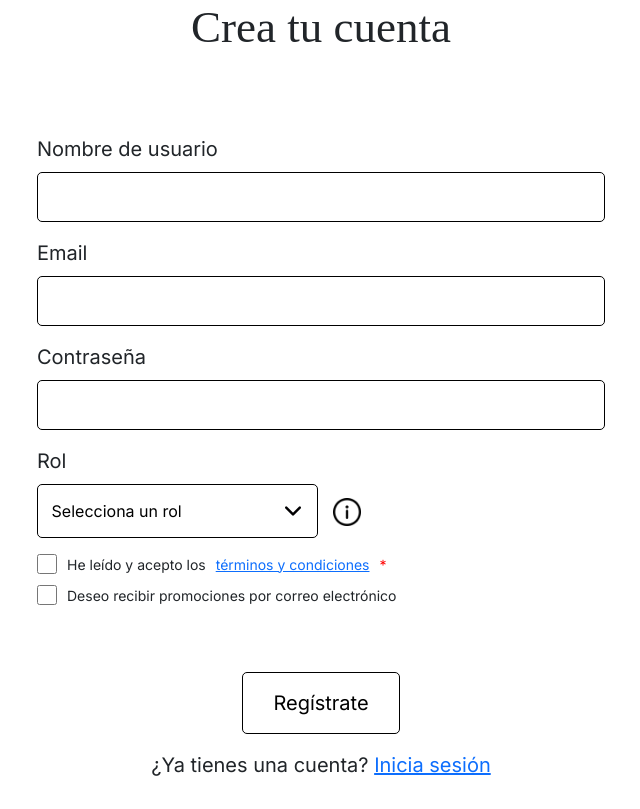
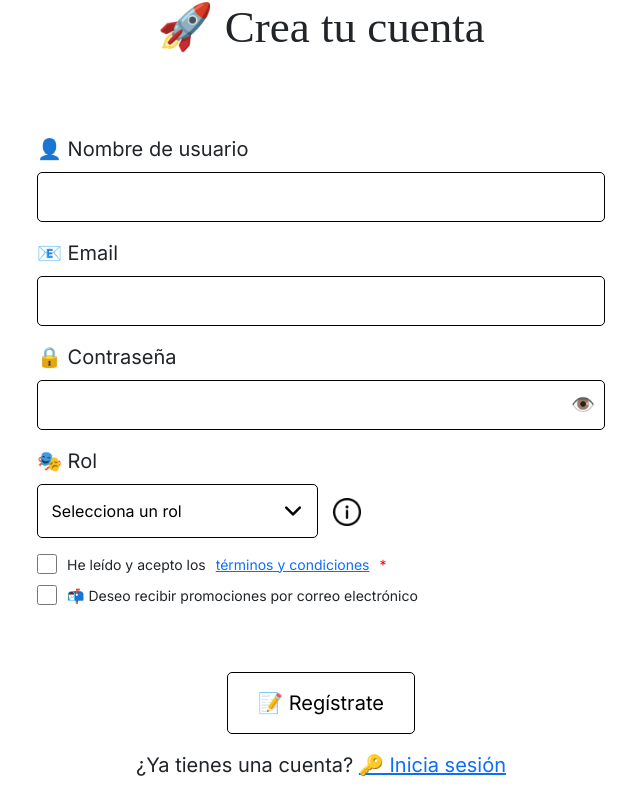
Before and after one commit to rekloyd/PettieExpressJS, a React (Vite) app in the folder frontend/Pettie/: page /register in a window 1280 px wide. Shown: the part 391-1200 px from the top of the page, without its empty margins (319-959 px from the left). Built offline with nearby package versions, Linux system fonts and the light colour scheme; a web font is replaced by a local one.

Commit message:
Login INCIDENT

```diff
--- a/frontend/Pettie/src/components/LoginForm.tsx
+++ b/frontend/Pettie/src/components/LoginForm.tsx
@@ -1,10 +1,8 @@
-// src/components/LoginForm.tsx
 import React, { useState, useEffect } from "react";
 import { useNavigate, Link } from "react-router-dom";
 import logo from "../assets/logo.png";
 import "../styles/login.css";
 
-// Define el tipo de las props que recibe LoginForm
 interface LoginFormProps {
   onLoginSuccess: () => void;
 }
@@ -13,6 +11,7 @@ const LoginForm: React.FC<LoginFormProps> = ({ onLoginSuccess }) => {
   const [nombreUsuario, setNombreUsuario] = useState("");
   const [contrasenaUsuario, setContrasenaUsuario] = useState("");
   const [error, setError] = useState("");
+  const [mostrarContrasena, setMostrarContrasena] = useState(false);
   const navigate = useNavigate();
 
   useEffect(() => {
@@ -36,14 +35,9 @@ const LoginForm: React.FC<LoginFormProps> = ({ onLoginSuccess }) => {
       const result = await response.json();
 
       if (response.ok) {
-        // Guardamos el idUsuario en sessionStorage
         const { idUsuario } = result.usuario;
         sessionStorage.setItem("idUsuario", idUsuario.toString());
-
-        // Avisamos a App que login fue exitoso para refrescar Navbar
         onLoginSuccess();
-
-        // Navegamos al home
         navigate("/");
       } else {
         setError(result.message);
@@ -51,6 +45,10 @@ const LoginForm: React.FC<LoginFormProps> = ({ onLoginSuccess }) => {
     } catch {
       setError("Credenciales incorrectas, inténtalo de nuevo.");
     }
+  };
+
+  const toggleMostrarContrasena = () => {
+    setMostrarContrasena(prev => !prev);
   };
 
   return (
@@ -92,21 +90,21 @@ const LoginForm: React.FC<LoginFormProps> = ({ onLoginSuccess }) => {
             textAlign: "center",
           }}
         >
-          Inicia sesión en Pettie
+          🐾 Inicia sesión en Pettie
         </h2>
       </div>
 
       <form onSubmit={handleSubmit}>
         <div style={{ marginBottom: "1rem" }}>
           <label htmlFor="nombreUsuario" style={{ display: "block", marginBottom: ".5rem" }}>
-            Nombre de usuario
+            👤 Nombre de usuario
           </label>
           <input
             type="text"
             id="nombreUsuario"
             required
             value={nombreUsuario}
-            onChange={(e) => setNombreUsuario(e.target.value)}
+            onChange={e => setNombreUsuario(e.target.value)}
             style={{
               width: "100%",
               padding: ".75rem",
@@ -117,32 +115,48 @@ const LoginForm: React.FC<LoginFormProps> = ({ onLoginSuccess }) => {
           />
         </div>
 
-        <div style={{ marginBottom: "1rem" }}>
+        <div style={{ marginBottom: "1rem", position: "relative" }}>
           <label htmlFor="contrasenaUsuario" style={{ display: "block", marginBottom: ".5rem" }}>
-            Contraseña
+            🔒 Contraseña
           </label>
           <input
-            type="password"
+            type={mostrarContrasena ? "text" : "password"}
             id="contrasenaUsuario"
             required
             value={contrasenaUsuario}
-            onChange={(e) => setContrasenaUsuario(e.target.value)}
+            onChange={e => setContrasenaUsuario(e.target.value)}
             style={{
               width: "100%",
-              padding: ".75rem",
+              padding: ".75rem 2.5rem .75rem .75rem",
               fontSize: "1rem",
               borderRadius: "5px",
               border: "1px solid black",
             }}
           />
+          <span
+            onClick={toggleMostrarContrasena}
+            style={{
+              position: "absolute",
+              right: "10px",
+              top: "55%",
+              cursor: "pointer",
+              opacity: 0.7,
+              userSelect: "none",
+              fontSize: "1.2rem",
+            }}
+            aria-label={mostrarContrasena ? "Ocultar contraseña" : "Mostrar contraseña"}
+            role="button"
+          >
+            {mostrarContrasena ? "🙈" : "👁️"}
+          </span>
         </div>
 
         <div style={{ textAlign: "center" }}>
           <button type="submit" className="btnLogin">
-            Iniciar sesión
+            🚪 Iniciar sesión
           </button>
           <p style={{ marginTop: "1rem" }}>
-            ¿Todavía no tienes cuenta? <Link to="/register">Regístrate aquí</Link>
+            ¿Todavía no tienes cuenta? <Link to="/register">📝 Regístrate aquí</Link>
           </p>
         </div>
 
--- a/frontend/Pettie/src/components/RegisterForm.tsx
+++ b/frontend/Pettie/src/components/RegisterForm.tsx
@@ -1,9 +1,18 @@
-// src/components/RegisterForm.tsx
 import { useState, useEffect } from "react";
 import { useNavigate, Link } from "react-router-dom";
 import logo from "../assets/logo.png";
 import info from "../assets/info.png";
 import "../styles/login.css";
+
+export const validarEmail = (email: string): boolean => {
+  const regex = /^[^@]+@[^@]+$/;
+  return regex.test(email);
+};
+
+export const validarContrasena = (password: string): boolean => {
+  const regex = /^(?=.*[a-z])(?=.*[A-Z])(?=.*[\W_]).{8,}$/;
+  return regex.test(password);
+};
 
 const RegisterForm = () => {
   const [nombreUsuario, setNombreUsuario] = useState("");
@@ -12,6 +21,7 @@ const RegisterForm = () => {
   const [role, setRole] = useState("");
   const [error, setError] = useState("");
   const [isSelectOpen, setIsSelectOpen] = useState(false);
+  const [showPassword, setShowPassword] = useState(false);
   const navigate = useNavigate();
 
   useEffect(() => {
@@ -25,13 +35,26 @@ const RegisterForm = () => {
   const handleSubmit = async (e: React.FormEvent) => {
     e.preventDefault();
     setError("");
+
+    if (!validarEmail(email)) {
+      setError("❗️ Por favor, introduce un email válido que contenga '@' y caracteres antes y después.");
+      return;
+    }
+
+    if (!validarContrasena(contrasenaUsuario)) {
+      setError(
+        "🔐 La contraseña debe tener mínimo 8 caracteres, incluir al menos una letra minúscula, una mayúscula y un carácter especial."
+      );
+      return;
+    }
+
     const payload = {
       nombreUsuario,
       emailUsuario: email,
       contrasenaUsuario,
       cantidadPettieCoins: 0,
       role,
-      fechaAltaPlataforma: new Date().toISOString().split("T")[0]
+      fechaAltaPlataforma: new Date().toISOString().split("T")[0],
     };
 
     try {
@@ -46,20 +69,17 @@ try {
       if (response.ok) {
         navigate("/login");
       } else {
-    // Mostrar más detalles del error devuelto por el servidor
         console.error("🔴 Error del servidor:", {
           status: response.status,
           statusText: response.statusText,
-      body: result
+          body: result,
         });
-
-    setError(result.error || `Error ${response.status}: ${response.statusText}`);
+        setError(result.error || `⚠️ Error ${response.status}: ${response.statusText}`);
       }
     } catch (err: unknown) {
       console.error("❌ Error de red o runtime:", err);
-  setError(err instanceof Error ? err.message : "Error inesperado.");
+      setError(err instanceof Error ? `❌ ${err.message}` : "❌ Error inesperado.");
     }
-
   };
 
   return (
@@ -101,7 +121,7 @@ try {
             textAlign: "center",
           }}
         >
-          Crea tu cuenta
+          🚀 Crea tu cuenta
         </h2>
       </div>
 
@@ -111,7 +131,7 @@ try {
             htmlFor="nombreUsuario"
             style={{ display: "block", marginBottom: ".5rem" }}
           >
-            Nombre de usuario
+            👤 Nombre de usuario
           </label>
           <input
             type="text"
@@ -134,7 +154,7 @@ try {
             htmlFor="email"
             style={{ display: "block", marginBottom: ".5rem" }}
           >
-            Email
+            📧 Email
           </label>
           <input
             type="email"
@@ -152,27 +172,43 @@ try {
           />
         </div>
 
-        <div style={{ marginBottom: "1rem" }}>
+        <div style={{ marginBottom: "1rem", position: "relative" }}>
           <label
             htmlFor="contrasenaUsuario"
             style={{ display: "block", marginBottom: ".5rem" }}
           >
-            Contraseña
+            🔒 Contraseña
           </label>
           <input
-            type="password"
+            type={showPassword ? "text" : "password"}
             id="contrasenaUsuario"
             required
             value={contrasenaUsuario}
             onChange={(e) => setContrasenaUsuario(e.target.value)}
             style={{
               width: "100%",
-              padding: ".75rem",
+              padding: ".75rem 2.5rem .75rem .75rem",
               fontSize: "1rem",
               borderRadius: "5px",
               border: "1px solid black",
             }}
           />
+          <span
+            onClick={() => setShowPassword(!showPassword)}
+            style={{
+              position: "absolute",
+              right: "10px",
+              top: "70%",
+              transform: "translateY(-50%)",
+              cursor: "pointer",
+              userSelect: "none",
+              fontSize: "1.2rem",
+            }}
+            aria-label={showPassword ? "Ocultar contraseña" : "Mostrar contraseña"}
+            role="button"
+          >
+            {showPassword ? "🙈" : "👁️"}
+          </span>
         </div>
 
         <div style={{ marginBottom: "1rem" }}>
@@ -180,7 +216,7 @@ try {
             htmlFor="role"
             style={{ display: "block", marginBottom: ".5rem" }}
           >
-            Rol
+            🎭 Rol
           </label>
           <div style={{ display: "flex", alignItems: "center" }}>
             <select
@@ -220,7 +256,7 @@ try {
                 alt="info"
                 style={{ width: "28px", cursor: "pointer" }}
               />
-              <span className="tooltip-text">Elige el tipo de usuario</span>
+              <span className="tooltip-text">ℹ️ Elige el tipo de usuario</span>
             </div>
           </div>
         </div>
@@ -264,16 +300,16 @@ try {
               name="newsletter"
               style={{ width: "20px", height: "20px", accentColor: "#000" }}
             />
-            Deseo recibir promociones por correo electrónico
+            📬 Deseo recibir promociones por correo electrónico
           </label>
         </div>
 
         <div style={{ textAlign: "center" }}>
           <button type="submit" className="btnLogin">
-            Regístrate
+            📝 Regístrate
           </button>
           <p style={{ marginTop: "1rem" }}>
-            ¿Ya tienes una cuenta? <Link to="/login">Inicia sesión</Link>
+            ¿Ya tienes una cuenta? <Link to="/login">🔑 Inicia sesión</Link>
           </p>
         </div>
 
--- /dev/null
+++ b/frontend/Pettie/src/utils/validarEmail.tsx
@@ -0,0 +1,4 @@
+export const validarEmail = (email: string): boolean => {
+    const regex = /^[^@]+@[^@]+$/;
+    return regex.test(email);
+  };
```
Lines whose indentation alone changed are shown as unchanged.
